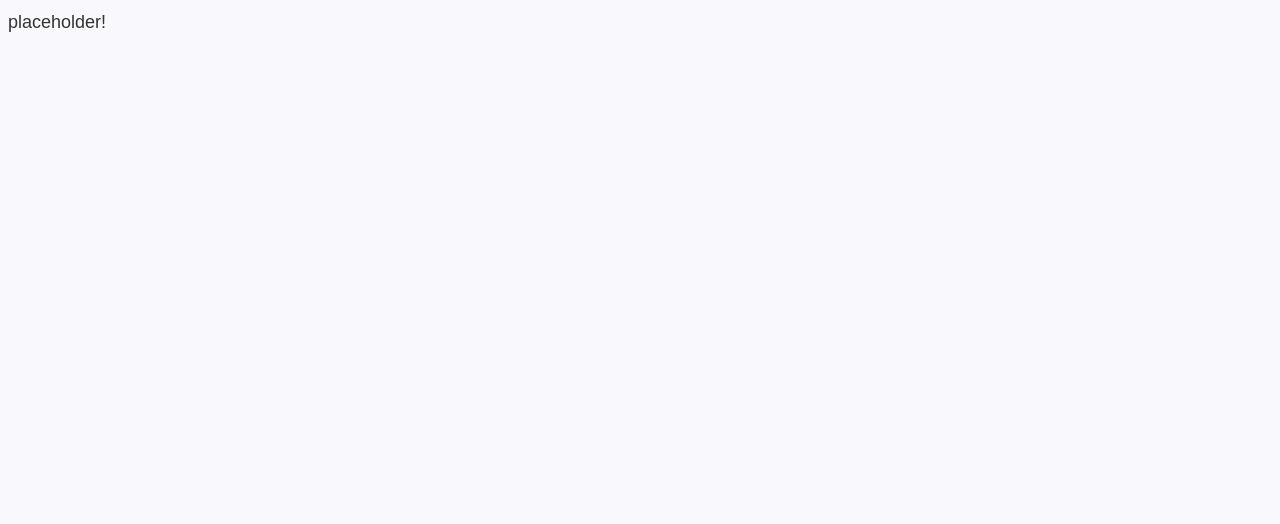
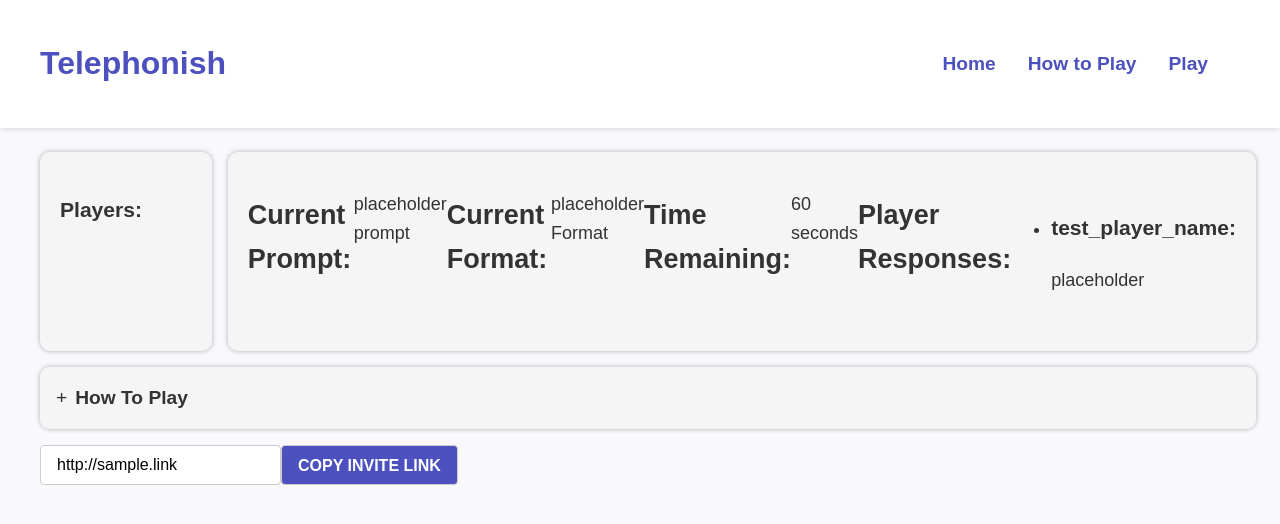
Before and after one commit to tal-z/telephonish, a Next.js app: page /room/1 in a window 1280 px wide. Shown: the top 524 px of the page. Built offline with nearby package versions, Linux system fonts and the light colour scheme.

Commit message:
So many changes to the game room

```diff
--- /dev/null
+++ b/src/components/GameRoom.tsx
@@ -0,0 +1,49 @@
+import React, { useState } from 'react';
+import { PlayerList } from './PlayerList';
+import { PlayingField } from './PlayingField';
+import { HelpInstructions } from './HelpInstructions';
+import { InviteLink } from './InviteLink';
+import { JustifiedContainer } from "./JustifiedContainer";
+
+import styles from "../styles/GameRoom.module.css";
+
+const GameRoom = () => {
+    const [players, setPlayers] = useState([]);
+
+    const currentPrompt = "placeholder prompt";
+    const currentFormat = "placeholder Format";
+    const timeRemaining = 60;
+    const playerResponses = [
+        {
+            player: {
+                id: '1',
+                name: 'test_player_name',
+                score: 0,
+                isReady: true,
+            },
+            response: "placeholder"
+        }
+    ];
+
+  return (
+    <JustifiedContainer alignment='left'>
+      <div className={styles.row}>
+      <PlayerList  players={players}/>
+      <PlayingField
+        currentPrompt={currentPrompt}
+        currentFormat={currentFormat}
+        timeRemaining={timeRemaining}
+        playerResponses={playerResponses}
+      />
+      </div>
+
+      <HelpInstructions
+        title={"How To Play"}
+        message={"sample instructions"}
+      />
+      <InviteLink link={"http://sample.link"} />
+    </JustifiedContainer>
+  );
+};
+
+export default GameRoom;
--- /dev/null
+++ b/src/components/HelpInstructions.tsx
@@ -0,0 +1,27 @@
+import React, { useState } from 'react';
+import styles from '../styles/HelpInstructions.module.css';
+
+type HelpInstructionsProps = {
+  title: string;
+  message: string;
+};
+
+export const HelpInstructions = ({ title, message }: HelpInstructionsProps) => {
+  const [expanded, setExpanded] = useState(false);
+
+  const toggleExpanded = () => {
+    setExpanded(!expanded);
+  };
+
+  return (
+    <div className={styles.accordionContainer}>
+      <div className={expanded ? styles.accordionHeaderOpen : styles.accordionHeaderClosed} onClick={toggleExpanded}>
+        <span className={`${styles.icon} ${expanded ? styles.iconOpen : ''}`}>{'+'}</span>
+        <span className={styles.title}>{title}</span>
+      </div>
+      <div className={`${styles.content} ${expanded ? styles.contentOpen : ''}`}>
+        <p className={styles.message}>{message}</p>
+      </div>
+    </div>
+  );
+};
--- /dev/null
+++ b/src/components/InviteLink.tsx
@@ -0,0 +1,15 @@
+import React from 'react';
+import styles from "../styles/InviteLink.module.css";
+
+type InviteLinkProps = {
+  link: string;
+};
+
+export const InviteLink = ({ link }: InviteLinkProps) => {
+  return (
+    <div className={styles.inputContainer}>
+      <input type="text" value={link} readOnly />
+      <button onClick={() => navigator.clipboard.writeText(link)}>Copy Invite Link</button>
+    </div>
+  );
+};
--- /dev/null
+++ b/src/components/PlayerList.tsx
@@ -0,0 +1,29 @@
+import React from 'react';
+import styles from "../styles/PlayerList.module.css";
+
+export type Player = {
+  id: string;
+  name: string;
+  score: number;
+  isReady: boolean;
+};
+
+type PlayerListProps = {
+  players: Player[];
+};
+
+export const PlayerList = ({ players }: PlayerListProps) => {
+  return (
+    <div className={styles.playerList}>
+      <h3>Players:</h3>
+      <ul>
+        {players.map((player) => (
+          <li key={player.id} className={player.isReady ? styles.ready : ''}>
+            {player.name}
+            <span className={styles.score}>{player.score}</span>
+          </li>
+        ))}
+      </ul>
+    </div>
+  );
+};
--- /dev/null
+++ b/src/components/PlayingField.tsx
@@ -0,0 +1,35 @@
+import React from 'react';
+import { Player } from './PlayerList'
+import styles from "../styles/PlayingField.module.css";
+
+type PlayingFieldProps = {
+  currentPrompt: string;
+  currentFormat: string;
+  timeRemaining: number;
+  playerResponses: {
+    player: Player;
+    response: string;
+  }[];
+};
+
+export const PlayingField = ({ currentPrompt, currentFormat, timeRemaining, playerResponses }: PlayingFieldProps) => {
+  return (
+    <div className={styles.playingFieldContainer}>
+      <h2>Current Prompt:</h2>
+      <p>{currentPrompt}</p>
+      <h2>Current Format:</h2>
+      <p>{currentFormat}</p>
+      <h2>Time Remaining:</h2>
+      <p>{timeRemaining} seconds</p>
+      <h2>Player Responses:</h2>
+      <ul>
+        {playerResponses.map((response, index) => (
+          <li key={index}>
+            <h3>{response.player.name}:</h3>
+            <p>{response.response}</p>
+          </li>
+        ))}
+      </ul>
+    </div>
+  );
+};
--- a/src/pages/room/[room_name]/index.tsx
+++ b/src/pages/room/[room_name]/index.tsx
@@ -1,3 +1,5 @@
+import GameRoom from "@/components/GameRoom";
+
 export default function GameRoomPage() {
-  return <div>placeholder!</div>;
+  return <GameRoom />;
 }
--- /dev/null
+++ b/src/styles/GameRoom.module.css
@@ -0,0 +1,5 @@
+.row {
+    margin-top: 1rem;
+    display:flex;
+    flex-direction:row;
+}
--- /dev/null
+++ b/src/styles/HelpInstructions.module.css
@@ -0,0 +1,71 @@
+.accordionContainer {
+    margin-top: 1rem;
+    margin-bottom: 1rem;
+    height: auto;
+    width: auto;
+    display: block;
+    box-shadow: 0px 0px 5px rgba(0, 0, 0, 0.3);
+    border-radius: 10px;
+    transition: background-color 0.3s ease-out;
+  }
+
+  .accordionHeaderClosed {
+    border-radius: inherit;
+    display: flex;
+    align-items: center;
+    cursor: pointer;
+    background-color: #f5f5f5;
+    padding: 1rem;
+    transition: background-color 0.3s ease-out, border-radius 0.3s ease-out;
+    transition-delay: border-radius 250ms;
+  }
+
+  .accordionHeaderOpen {
+    border-top-right-radius: 10px;
+    border-top-left-radius: 10px;
+    display: flex;
+    align-items: center;
+    cursor: pointer;
+    background-color: #e7e7e7;
+    padding: 1rem;
+    transition: background-color 0.3s ease-out;
+  }
+
+  .accordionHeaderOpen:hover, .accordionHeaderClosed:hover, .accordionContainer:hover {
+    background-color: #ddd;
+  }
+
+  .icon {
+    font-size: 1.2rem;
+    margin-right: 0.5rem;
+    transition: transform 0.3s ease-in-out;
+  }
+
+  .iconOpen {
+    transform: rotate(45deg);
+    transition: transform 0.3s ease-in-out;
+  }
+
+  .title {
+    font-size: 1.2rem;
+    font-weight: bold;
+  }
+
+  .content {
+    max-height: 0;
+    overflow: hidden;
+    transition: max-height 0.3s ease-in-out;
+    background-color: #f5f5f5;
+    border-top: 0;
+    border-bottom-right-radius: 10px;
+    border-bottom-left-radius: 10px;
+  }
+
+  .contentOpen {
+    max-height: 1000px;
+    transition: max-height 0.2s ease-in-out;
+  }
+
+  .message {
+    padding: 1rem;
+  }
--- /dev/null
+++ b/src/styles/InviteLink.module.css
@@ -0,0 +1,15 @@
+.inputContainer {
+    display: flex;
+    align-items: center;
+  }
+
+  .inputContainer input[type="text"],
+  .inputContainer button {
+    height: 40px;
+    padding: 8px 16px;
+    border: 1px solid #ccc;
+    border-radius: 4px;
+    font-size: 16px;
+    line-height: 1.5;
+    box-sizing: border-box;
+  }
--- a/src/styles/JustifiedContainer.module.css
+++ b/src/styles/JustifiedContainer.module.css
@@ -6,9 +6,8 @@
 
 .centerJustifiedContainer {
   text-align: center;
-  padding: 1rem;
+  --padding: 1rem;
   margin-top: 4rem;
-  margin-left: 4rem;
   display: flex;
   flex-direction: column;
   justify-content: flex-start;
@@ -18,7 +17,6 @@
   text-align: left;
   padding: 1rem;
   margin-top: 4rem;
-  margin-left: 4rem;
   display: flex;
   flex-direction: column;
   justify-content: flex-start;
--- /dev/null
+++ b/src/styles/PlayerList.module.css
@@ -0,0 +1,38 @@
+.playerList {
+    width: 200px;
+    height: auto;
+    display: block;
+    background-color: #f5f5f5;
+    padding: 20px;
+    border-radius: 10px;
+    box-shadow: 0px 0px 5px rgba(0, 0, 0, 0.3);
+    margin-right: 1rem;
+  }
+
+  .ul {
+    margin: 0;
+    padding: 0;
+    list-style-type: none;
+  }
+
+  .li {
+    display: flex;
+    justify-content: space-between;
+    align-items: center;
+    margin-bottom: 10px;
+    padding: 5px;
+    border-radius: 5px;
+  }
+
+  .li.ready {
+    background-color: #b3ffb3;
+  }
+
+  .li:hover {
+    background-color: #f2f2f2;
+  }
+
+  .score {
+    font-weight: bold;
+    margin-left: 10px;
+  }
--- /dev/null
+++ b/src/styles/PlayingField.module.css
@@ -0,0 +1,9 @@
+.playingFieldContainer {
+    display: inline-flex;
+    height:auto;
+    width: auto;
+    background-color: #f5f5f5;
+    padding: 20px;
+    border-radius: 10px;
+    box-shadow: 0px 0px 5px rgba(0, 0, 0, 0.3);
+  }
```
